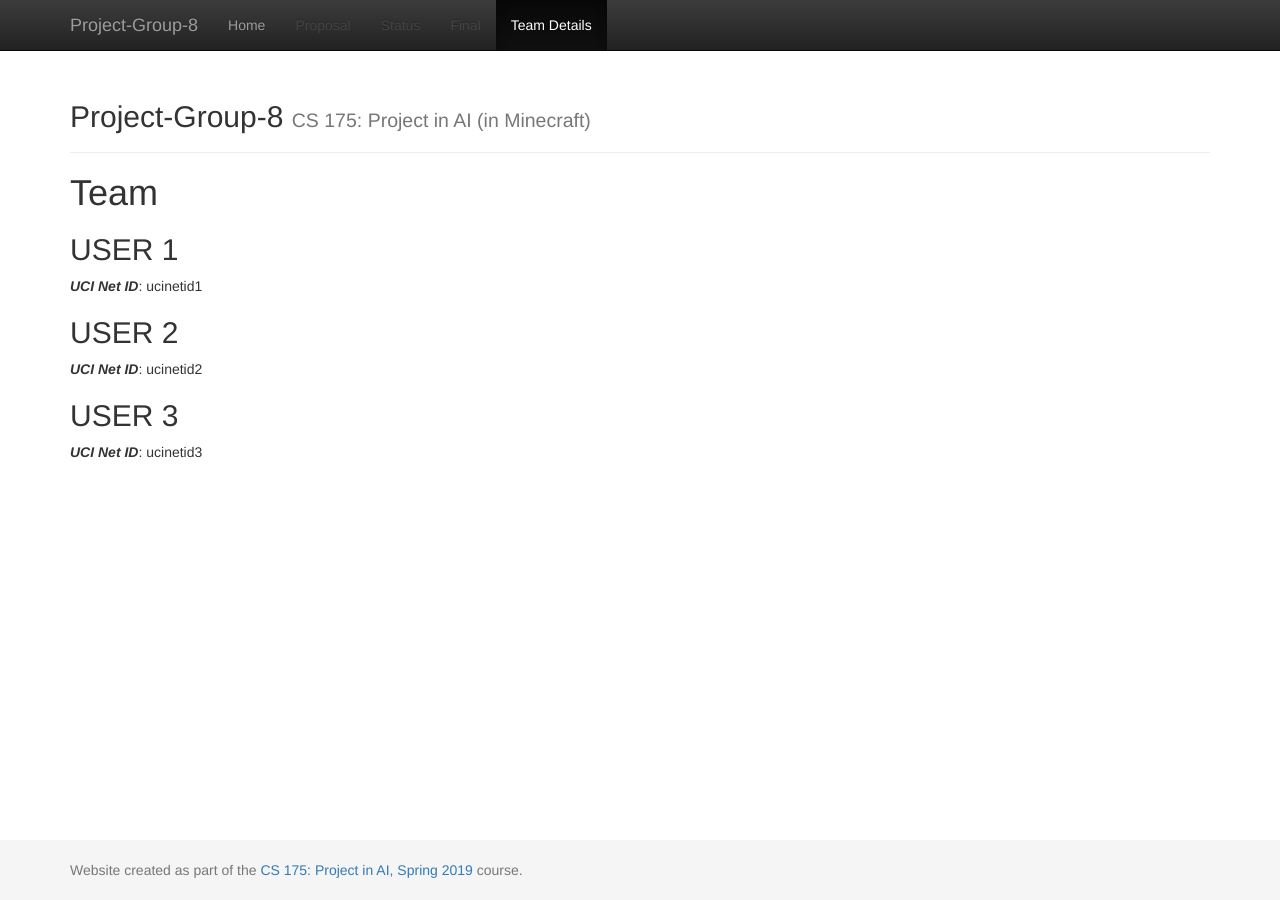
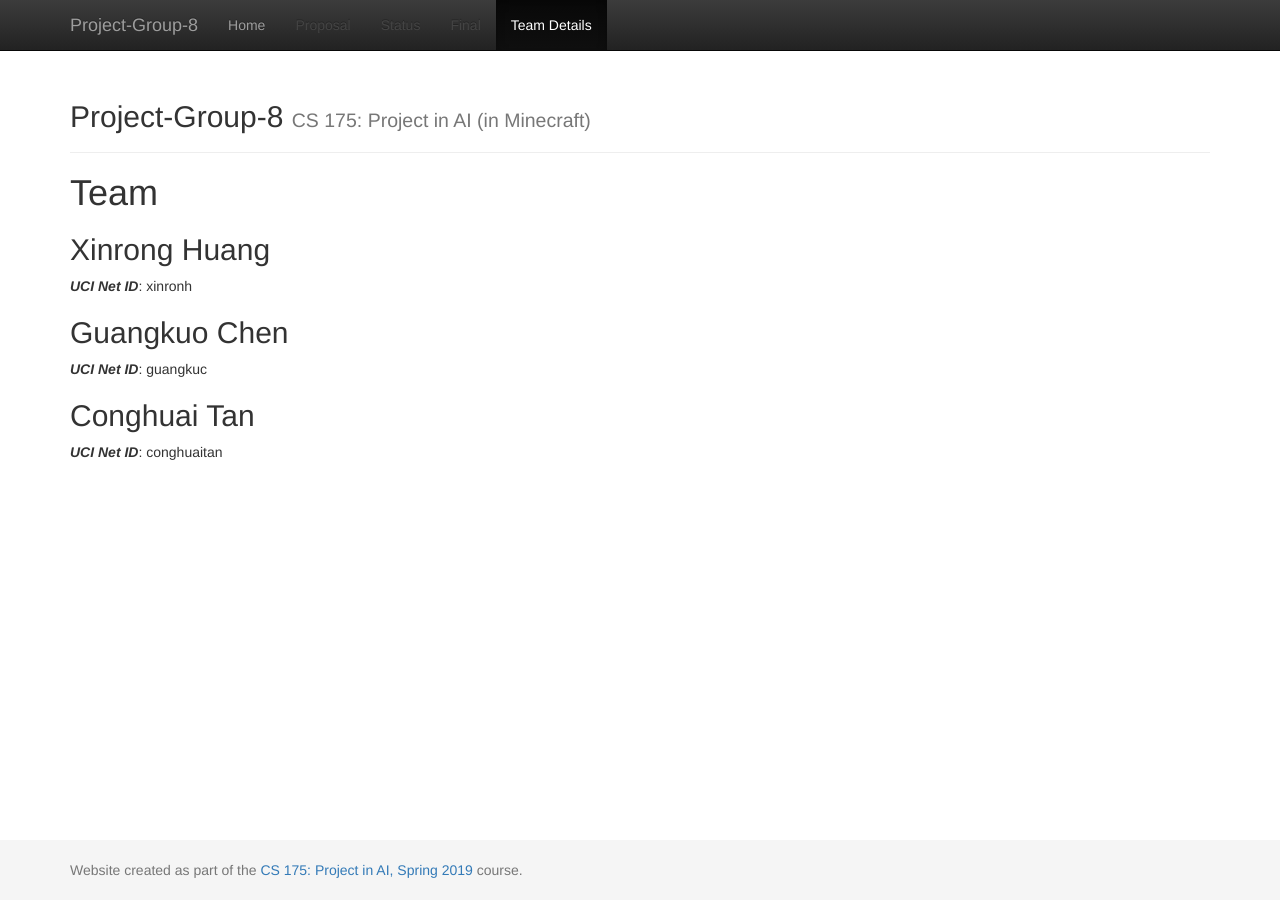
Before and after one commit to Ting0718/MineDelivery, a Jekyll site: the page built from docs/team.md, in a window 1280 px wide. Built offline with Jekyll 4.4.1, drawn with Linux system fonts in a browser that asks for light colours.

Commit message:
team.md file change

```diff
--- a/docs/team.md
+++ b/docs/team.md
@@ -6,11 +6,11 @@
 # {{ page.title }}
 
 
-## USER 1
-***UCI Net ID***: ucinetid1
+## Xinrong Huang
+***UCI Net ID***: xinronh
 
-## USER 2
-***UCI Net ID***: ucinetid2
+## Guangkuo Chen
+***UCI Net ID***: guangkuc
 
-## USER 3
-***UCI Net ID***: ucinetid3
+## Conghuai Tan
+***UCI Net ID***: conghuaitan
```
